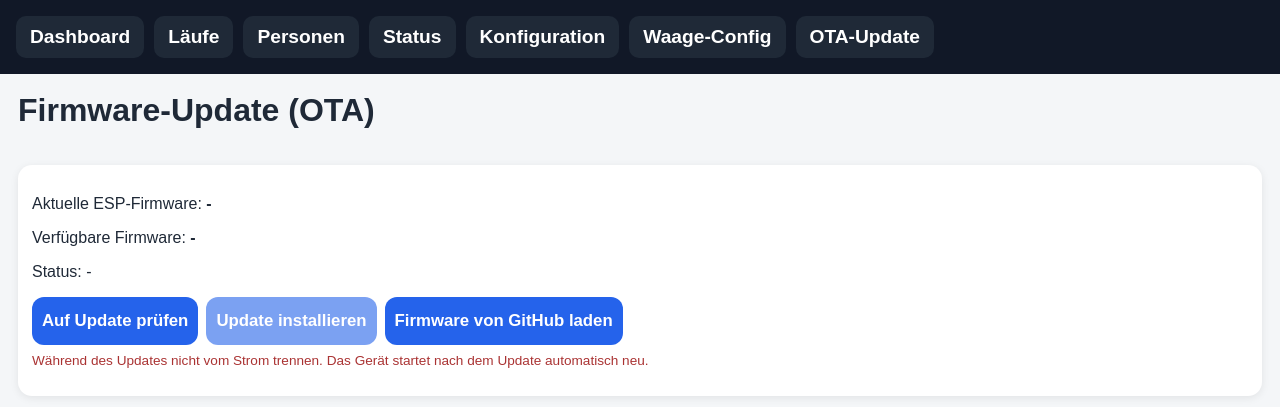
After one commit to ItIsYe/wage, a FastAPI app: template pi/frontend/templates/ota.html in a window 1280 px wide. The commit adds this page. Shown: the top 407 px of the page. Run offline with FastAPI, Linux system fonts and the light colour scheme; the template is opened without the code that fills it, so the values that code supplies are empty; data comes from the database, SQL or seed files in the repository.

Commit message:
feat: /ota als eigene Seite + Link in Navigation

```diff
--- a/pi/backend/main.py
+++ b/pi/backend/main.py
@@ -81,6 +81,11 @@ def status_page(request: Request):
     return templates.TemplateResponse("status.html", {"request": request})
 
 
+@app.get("/ota", response_class=HTMLResponse)
+async def page_ota(request: Request):
+    return templates.TemplateResponse("ota.html", {"request": request})
+
+
 @app.get("/waage-config", response_class=HTMLResponse)
 async def page_waage_config(request: Request):
     return templates.TemplateResponse("waage_config.html", {"request": request})
--- a/pi/frontend/templates/base.html
+++ b/pi/frontend/templates/base.html
@@ -6,4 +6,4 @@
   <div class="ov-percent"><span id="ov-percent">0</span>%</div>
   <div class="ov-step" id="ov-step"></div>
 </div>
-<header><nav><a href="/">Dashboard</a><a href="/runs">Läufe</a><a href="/persons">Personen</a><a href="/status">Status</a><a href="/config">Konfiguration</a><a href="/waage-config">Waage-Config</a></nav></header><main>{% block content %}{% endblock %}</main><script src="/static/app.js?v=3"></script></body></html>
+<header><nav><a href="/">Dashboard</a><a href="/runs">Läufe</a><a href="/persons">Personen</a><a href="/status">Status</a><a href="/config">Konfiguration</a><a href="/waage-config">Waage-Config</a><a href="/ota">OTA-Update</a></nav></header><main>{% block content %}{% endblock %}</main><script src="/static/app.js?v=3"></script></body></html>
--- /dev/null
+++ b/pi/frontend/templates/ota.html
@@ -0,0 +1,23 @@
+{% extends "base.html" %}
+{% block content %}
+<h1>Firmware-Update (OTA)</h1>
+<div id="msg" class="msg"></div>
+
+<div class="card">
+  <p>Aktuelle ESP-Firmware: <strong id="ota-current">-</strong></p>
+  <p>Verfügbare Firmware: <strong id="ota-available">-</strong></p>
+  <p>Status: <span id="ota-status">-</span></p>
+  <div id="ota-progress-wrap" style="display:none;margin:8px 0;">
+    <div style="background:#e0e0e0;border-radius:6px;height:14px;overflow:hidden;">
+      <div id="ota-progress-bar" style="height:100%;background:#2563eb;width:0%;transition:width .4s;border-radius:6px;"></div>
+    </div>
+    <span id="ota-progress-pct">0%</span>
+  </div>
+  <div style="display:flex;gap:8px;margin-top:12px;flex-wrap:wrap;">
+    <button id="btn-ota-check" onclick="otaCheck()">Auf Update prüfen</button>
+    <button id="btn-ota-apply" onclick="otaApply()" disabled>Update installieren</button>
+    <button id="btn-ota-sync" onclick="otaSync()">Firmware von GitHub laden</button>
+  </div>
+  <p style="margin-top:8px;font-size:0.85em;color:#a33;">Während des Updates nicht vom Strom trennen. Das Gerät startet nach dem Update automatisch neu.</p>
+</div>
+{% endblock %}
```
